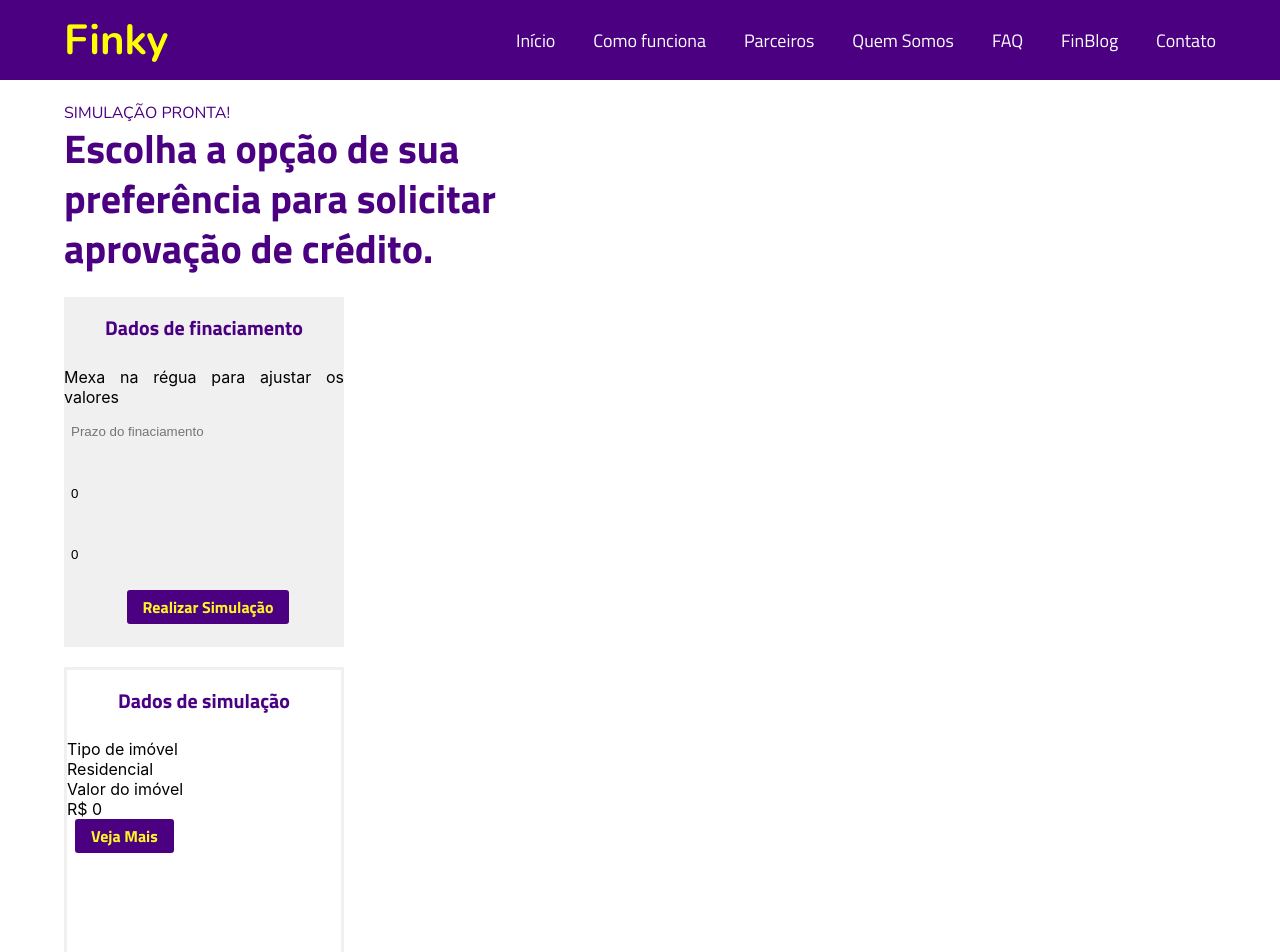
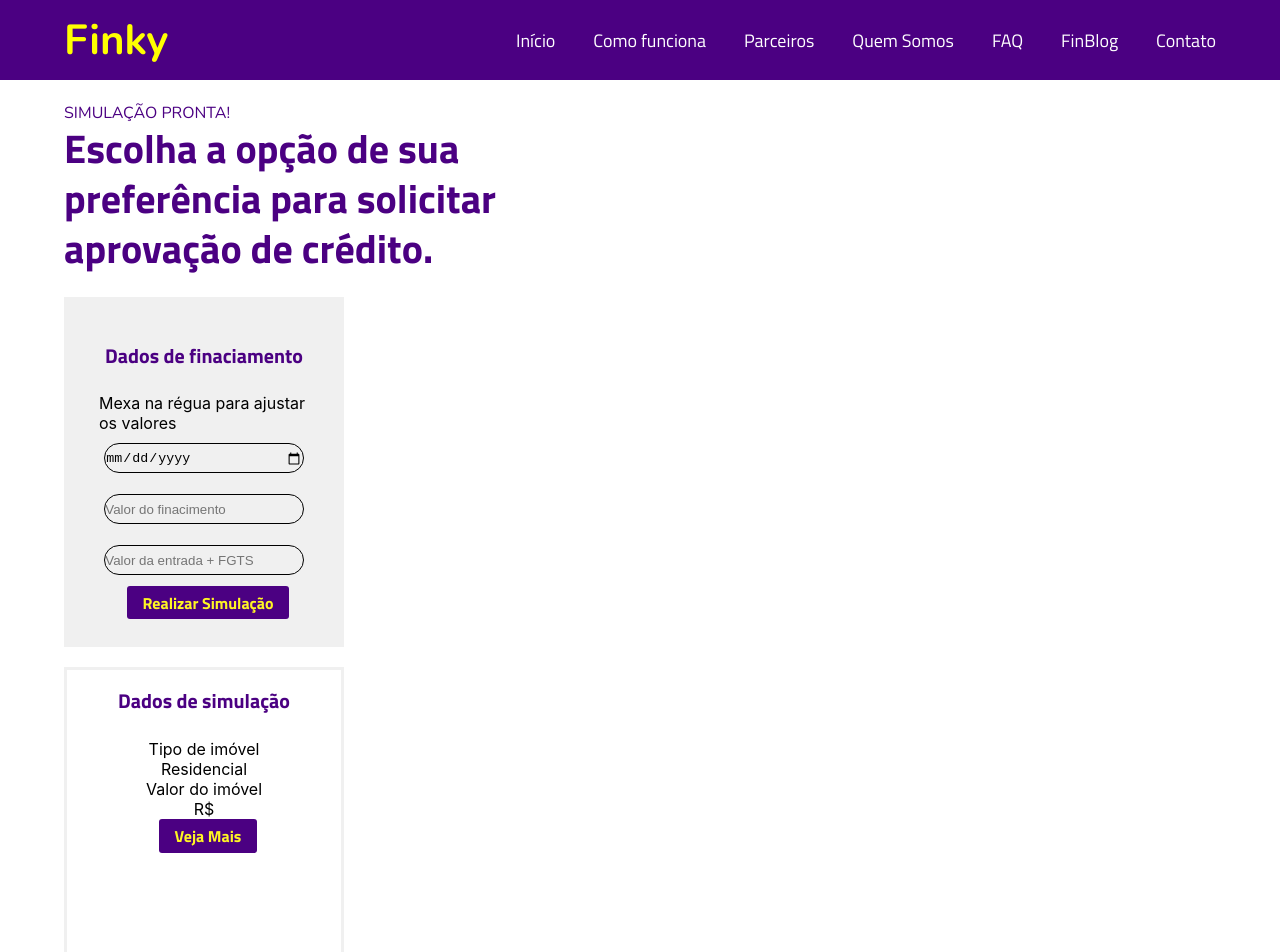
Before and after one commit to GustavoHenriqueFerreira/Finky, a React (Create React App) app in the folder finky-ui/: page / in a window 1280 px wide. Shown: the top 952 px of the page. Built offline with nearby package versions, Linux system fonts and the light colour scheme.

Commit message:
Estilizando secao

```diff
--- a/finky-ui/src/assets/css/home.css
+++ b/finky-ui/src/assets/css/home.css
@@ -41,6 +41,8 @@ h1 {
     height: 350px;
     background-color: #F0F0F0;
     margin-bottom: 7%;
+    display: flex;
+    justify-content: center;
 }
 
 .alinhamento {
@@ -48,7 +50,7 @@ h1 {
     justify-content: center;
     align-items: center;
     flex-direction: column;
-    text-align: justify;
+    max-width: 75%;
 }
 
 .alinhamento_secao h2 {
@@ -62,6 +64,13 @@ h1 {
     height: 350px;
     border-style: solid;
     border-color: #f0f0f0;
+}
+
+.alinhamento_simulacao{
+    display: flex;
+    flex-direction: column;
+    justify-content: space-between;
+    align-items: center;
 }
 
 h2 {
@@ -211,6 +220,16 @@ th {
     margin-bottom: 4%;
 }
 
+.input_secao {
+    width: 95%;
+    height: 30px;
+    border-radius: 20px;
+    background-color: #f0f0f0;
+    margin-bottom: 5%;
+    margin-top: 5%;
+    border: 1px solid #000;
+}
+
 .fundo_cinza{
     background-color: #c6c6c6;
 }
--- a/finky-ui/src/pages/home/App.js
+++ b/finky-ui/src/pages/home/App.js
@@ -13,22 +13,23 @@ import axios from 'axios';
 function App() {
   const { isShowing, toggle } = useModal();
   const [tipoImovel, setTipoImovel] = useState('');
-  const [valorImovel, setValorImovel] = useState('');
+  const [valorImovel, setValorImovel] = useState();
   const [rendaMensal, setRendaMensal] = useState('');
   const [dataNascimento, setDataNascimento] = useState();
   const [listaCreditos, setListaCreditos] = useState([]);
-  const [entrada, setEntrada] = useState(0);
-  const [finaciamento, setFinaciamento] = useState(0);
+  const [entrada, setEntrada] = useState();
+  const [finaciamento, setFinaciamento] = useState();
   const [prazo, setPrazo] = useState();
   const [sucesso, setSucesso] = useState(false)
 
   function buscarCreditos() {
     axios('http://localhost:5000/api/Credito')
       .then(resposta => {
-        if (resposta.status == 200) {
+        if (resposta.status === 200) {
           // console.log(resposta.data)
           setListaCreditos(resposta.data)
           setSucesso(true)
+          setValorImovel(finaciamento)
         };
       })
       .catch(erro => console.log(erro));
@@ -92,23 +93,23 @@ function App() {
                   <h2>Dados de finaciamento</h2>
                   <p className='subtitulo_finaciamento'>Mexa na régua para ajustar os valores</p>
 
-                  <input type="text"
+                  <input type="date"
                     placeholder='Prazo do finaciamento'
                     value={prazo}
                     onChange={(campo) => setPrazo(campo.target.value)}
-                    className="input_modal" />
+                    className="input_secao" />
 
                   <input type="text"
                     placeholder='Valor do finacimento'
                     value={finaciamento}
                     onChange={(campo) => setFinaciamento(campo.target.value)}
-                    className="input_modal" />
+                    className="input_secao" />
 
                   <input type="text"
                     placeholder='Valor da entrada + FGTS'
                     value={entrada}
                     onChange={(campo) => setEntrada(campo.target.value)}
-                    className="input_modal" />
+                    className="input_secao" />
 
                   <button className="btn" onClick={buscarCreditos}>Realizar Simulação</button>
                 </div>
@@ -116,12 +117,12 @@ function App() {
 
               <div className='dados_simulacao'>
                 <h2>Dados de simulação</h2>
+                <div className='alinhamento_simulacao'>
                   <p className='simulacao_texto'>Tipo de imóvel</p>
                   <p className='infos_simulacao'>Residencial</p>
 
                   <p className='simulacao_texto'>Valor do imóvel</p>
-                <p className='infos_simulacao'>R$ {finaciamento}</p>
-
+                  <p className='infos_simulacao'>R$ {valorImovel}</p>
                   <button className="btn" onClick={toggle}>Veja Mais</button>
                   <Modal
                     isShowing={isShowing}
@@ -129,8 +130,9 @@ function App() {
                   />
                 </div>
               </div>
+            </div>
 
-{sucesso == true &&
+            {sucesso === true &&
               <div class="tabela">
                 <table border="1">
                   <tr>
```
Lines whose indentation alone changed are shown as unchanged.
